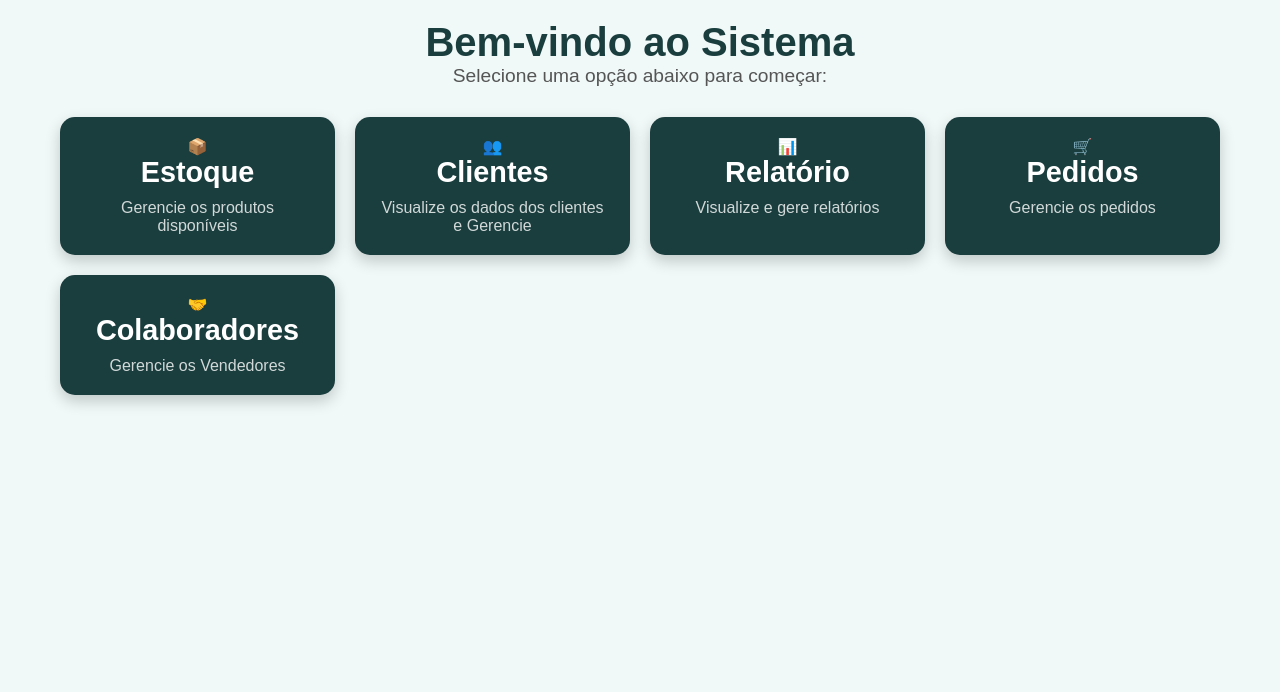
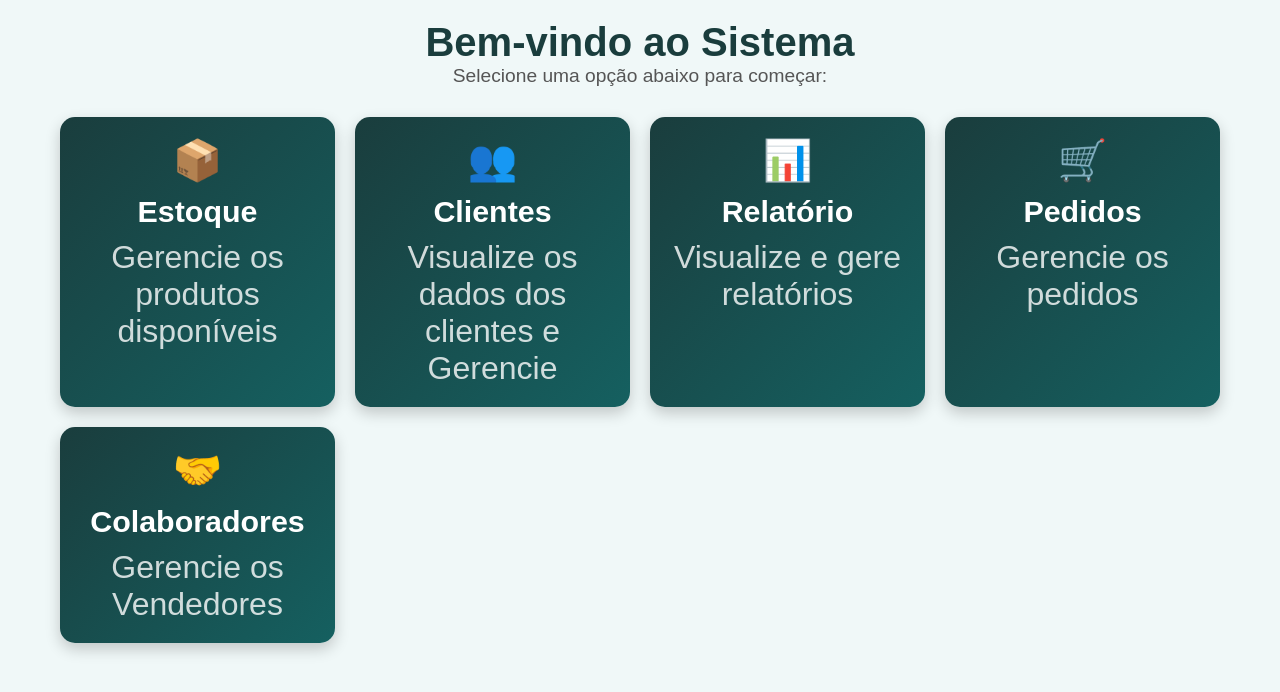
Before and after one commit to JorgeGandolfi/Trabalho_A3, a website: page Código/Frontend/Index.html in a window 1280 px wide. Drawn offline with Linux system fonts and the light colour scheme.

Commit message:
Update inicio_styles.css
Atualizando a estilização do index através de incremento dos ícones e também modificaçãos do layout da página

```diff
--- a/Código/Frontend/CSS/inicio_styles.css
+++ b/Código/Frontend/CSS/inicio_styles.css
@@ -34,7 +34,7 @@ header p {
   color: #555;
 }
 
-/* Cards */
+/* Cards - Layout em grid responsivo */
 .cards {
   display: grid;
   grid-template-columns: repeat(auto-fill, minmax(250px, 1fr));
@@ -44,7 +44,8 @@ header p {
 
 /* Estilo do Card */
 .card {
-  background-color: #1a3d3d; /* Cor de fundo monocromática */
+  /* Gradiente de fundo */
+  background: linear-gradient(135deg, #1a3d3d, #156060);
   border-radius: 15px;
   padding: 20px;
   width: 100%;
@@ -55,14 +56,23 @@ header p {
   transition: transform 0.3s, box-shadow 0.3s;
 }
 
+/* Ícone dentro do card */
+.card-icon {
+  font-size: 2.5rem;
+  margin-bottom: 10px;
+  display: inline-block;
+}
+
+/* Título do Card */
 .card h3 {
-  font-size: 1.8rem;
+  font-size: 1.9rem;
   color: #fff;
   margin-bottom: 10px;
 }
 
+/* Descrição do Card */
 .card p {
-  font-size: 1rem;
+  font-size: 2rem;
   color: #fff;
   opacity: 0.8;
 }
@@ -78,10 +88,18 @@ header p {
   box-shadow: 0 4px 10px rgba(0, 0, 0, 0.2);
 }
 
-/* Botões dentro dos cards (caso queira adicionar algum) */
+/* Botões dentro dos cards  */
 .card button {
   background-color: #fff;
   color: #1a3d3d;
   border: none;
   padding: 10px 20px;
-  border-radius: 5px
+  border-radius: 5px;
+  cursor: pointer;
+  margin-top: 10px;
+  transition: background-color 0.3s;
+}
+
+.card button:hover {
+  background-color: #eee;
+}
```
